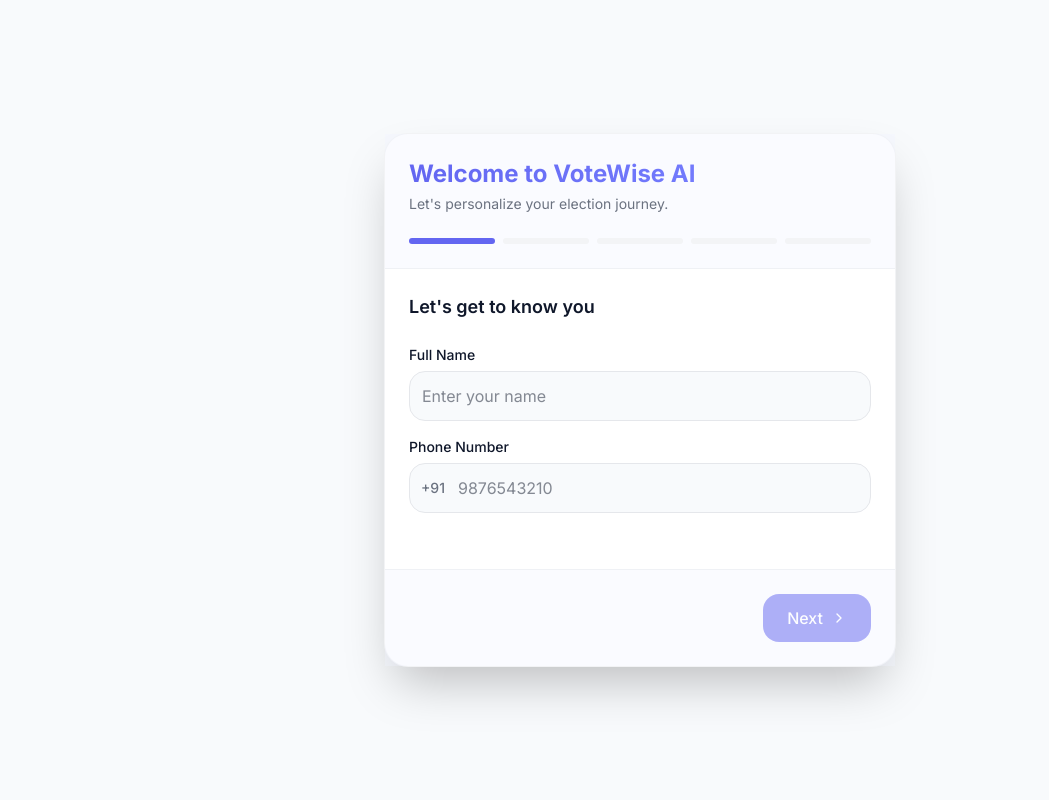
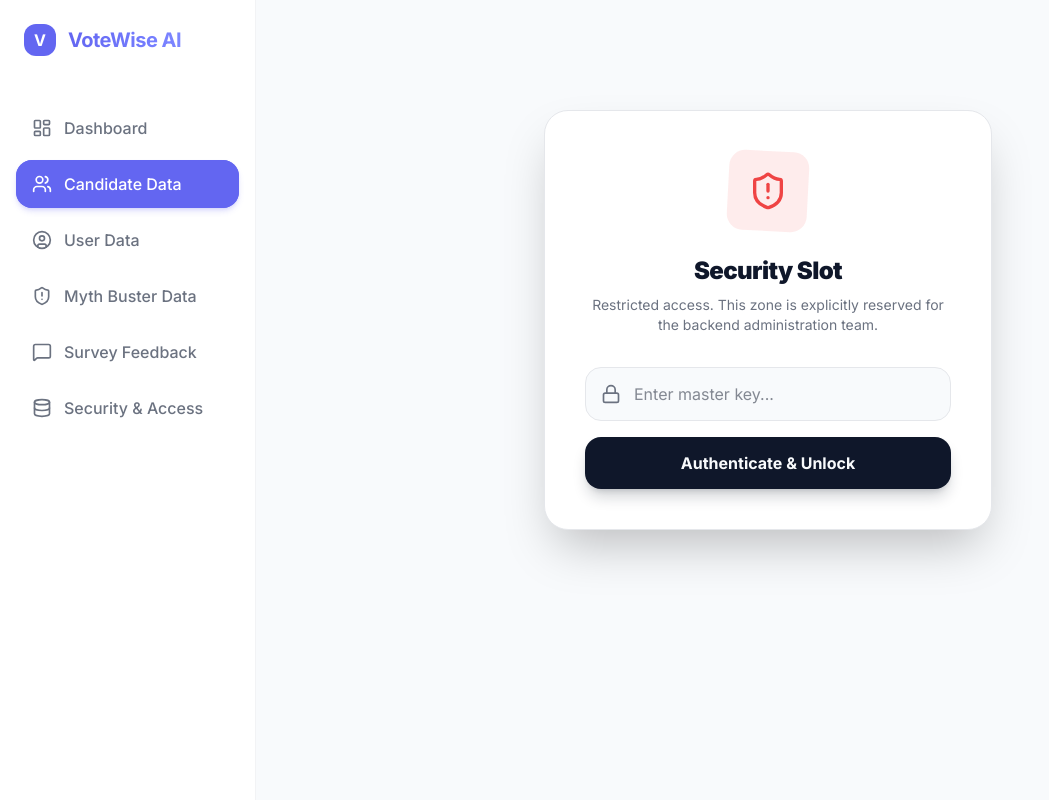
Before and after one commit to Samritha-S/VoteWise-AI, a Next.js app: page /admin/candidates in a window 1280 px wide. Shown: the whole page, without its empty margins (0-1049 px from the left). Built offline with nearby package versions, Linux system fonts and the light colour scheme.

Commit message:
Remove onboarding wall for candidate pages

```diff
--- a/src/components/Navigation.tsx
+++ b/src/components/Navigation.tsx
@@ -39,8 +39,9 @@
   const pathname = usePathname();
   const [isOpen, setIsOpen] = useState(false);
   const { userData, isLoaded, resetUser } = useAppContext();
+  const isCandidatePage = pathname.includes('/candidates');
 
-  if (!isLoaded || !userData.isAuthenticated) return null;
+  if (!isLoaded || (!userData.isAuthenticated && !isCandidatePage)) return null;
 
   const t = useTranslation(userData.language);
 
--- a/src/components/OnboardingModal.tsx
+++ b/src/components/OnboardingModal.tsx
@@ -38,7 +38,10 @@
 
   const t = useTranslation(formData.language);
 
-  if (!isLoaded || userData.onboardingComplete) return null;
+  const pathname = typeof window !== 'undefined' ? window.location.pathname : '';
+  const isCandidatePage = pathname.includes('/candidates');
+
+  if (!isLoaded || userData.onboardingComplete || isCandidatePage) return null;
 
   const handleNext = () => {
     if (step < 5) setStep(step + 1);
```
